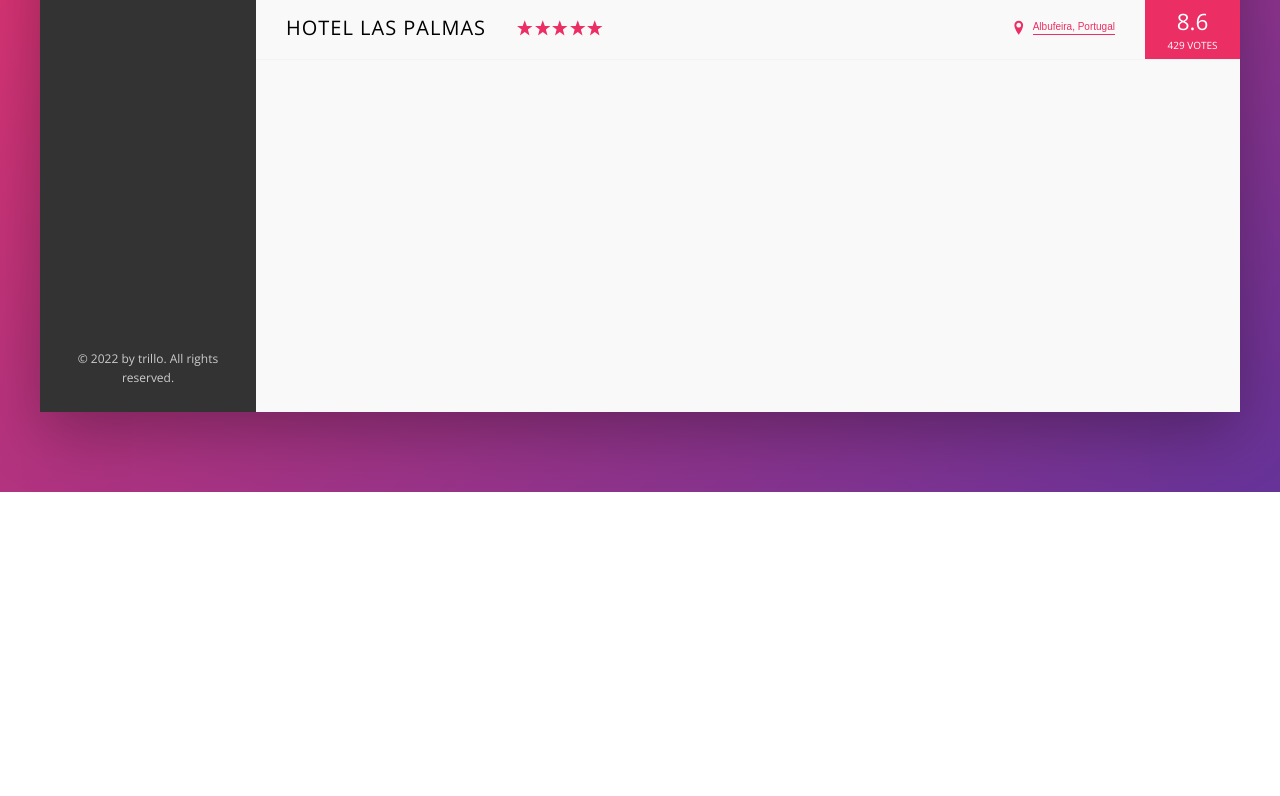
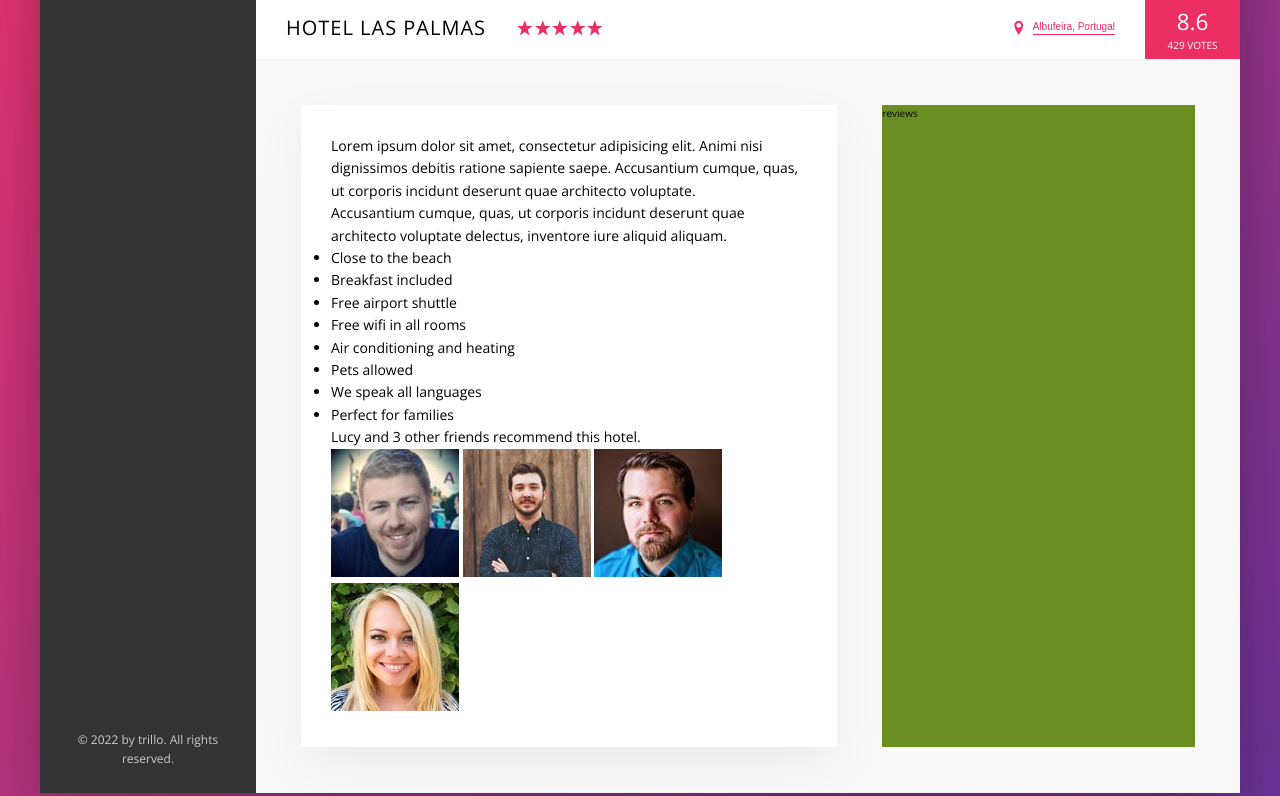
Before and after one commit to kabirolawore/trillo-app, a website: page index.html in a window 1280 px wide. Shown: the part 538-1334 px from the top of the page. Before the commit the page ends 1030 px from the top, so only its background shows below. Drawn offline with nearby package versions, Linux system fonts and the light colour scheme.

Commit message:
Started code for the description section

```diff
--- a/index.html
+++ b/index.html
@@ -162,6 +162,60 @@
               <div class="overview__rating-count">429 votes</div>
             </div>
           </div>
+
+          <div class="detail">
+            <div class="description">
+              <p class="paragraph">
+                Lorem ipsum dolor sit amet, consectetur adipisicing elit. Animi
+                nisi dignissimos debitis ratione sapiente saepe. Accusantium
+                cumque, quas, ut corporis incidunt deserunt quae architecto
+                voluptate.
+              </p>
+              <p class="paragraph">
+                Accusantium cumque, quas, ut corporis incidunt deserunt quae
+                architecto voluptate delectus, inventore iure aliquid aliquam.
+              </p>
+              <ul class="list">
+                <li class="list__item">Close to the beach</li>
+                <li class="list__item">Breakfast included</li>
+                <li class="list__item">Free airport shuttle</li>
+                <li class="list__item">Free wifi in all rooms</li>
+                <li class="list__item">Air conditioning and heating</li>
+                <li class="list__item">Pets allowed</li>
+                <li class="list__item">We speak all languages</li>
+                <li class="list__item">Perfect for families</li>
+              </ul>
+
+              <div class="recommend">
+                <p class="recommend__count">
+                  Lucy and 3 other friends recommend this hotel.
+                </p>
+                <div class="recommend__friends">
+                  <img
+                    src="img/user-3.jpg"
+                    alt="Friend 1"
+                    class="recommend__photo"
+                  />
+                  <img
+                    src="img/user-4.jpg"
+                    alt="Friend 2"
+                    class="recommend__photo"
+                  />
+                  <img
+                    src="img/user-5.jpg"
+                    alt="Friend 3"
+                    class="recommend__photo"
+                  />
+                  <img
+                    src="img/user-6.jpg"
+                    alt="Friend 4"
+                    class="recommend__photo"
+                  />
+                </div>
+              </div>
+            </div>
+            <div class="user-reviews">reviews</div>
+          </div>
         </main>
       </div>
     </div>
--- a/sass/_base.scss
+++ b/sass/_base.scss
@@ -32,6 +32,9 @@ Grey dark 3: #999
   --color-grey-dark-3: #999;
 
   --shadow-dark: 0 2rem 6rem rgba(0, 0, 0, 0.3);
+  --shadow-light: 0 2rem 5rem rgba(0, 0, 0, 0.06);
+
+  --line: 1px solid var(--color-grey-light-2);
 }
 
 * {
--- a/sass/_components.scss
+++ b/sass/_components.scss
@@ -216,7 +216,7 @@
   display: flex;
   align-items: center;
   // justify-content: space-between;
-  border-bottom: 1px solid var(--color-grey-light-2);
+  border-bottom: var(--line);
 
   &__heading {
     font-size: 2.2.5rem;
--- a/sass/_layout.scss
+++ b/sass/_layout.scss
@@ -11,7 +11,7 @@
   font-size: 1.4rem;
   height: 7rem;
   background-color: #fff;
-  border-bottom: 1px solid var(--color-grey-light-2);
+  border-bottom: var(--line);
 
   display: flex;
   justify-content: space-between;
@@ -33,11 +33,28 @@
 }
 
 .hotel-view {
-  background-origin: #fff;
+  background-color: #fff;
   flex: 1;
+}
 
-  // Test
-  height: 80rem;
-  // background-color: orangered;
-  // color: #fff;
+.detail {
+  display: flex;
+  padding: 4.5rem;
+  background-color: var(--color-grey-light-1);
+  border-bottom: var(--line);
 }
+
+.description {
+  font-size: 1.4rem;
+  background-color: #fff;
+  box-shadow: var(--shadow-light);
+
+  padding: 3rem;
+  flex: 0 0 60%;
+  margin-right: 4.5rem;
+}
+
+.user-reviews {
+  background-color: olivedrab;
+  flex: 1;
+}
```
Also changed, not shown: css/style.css.
